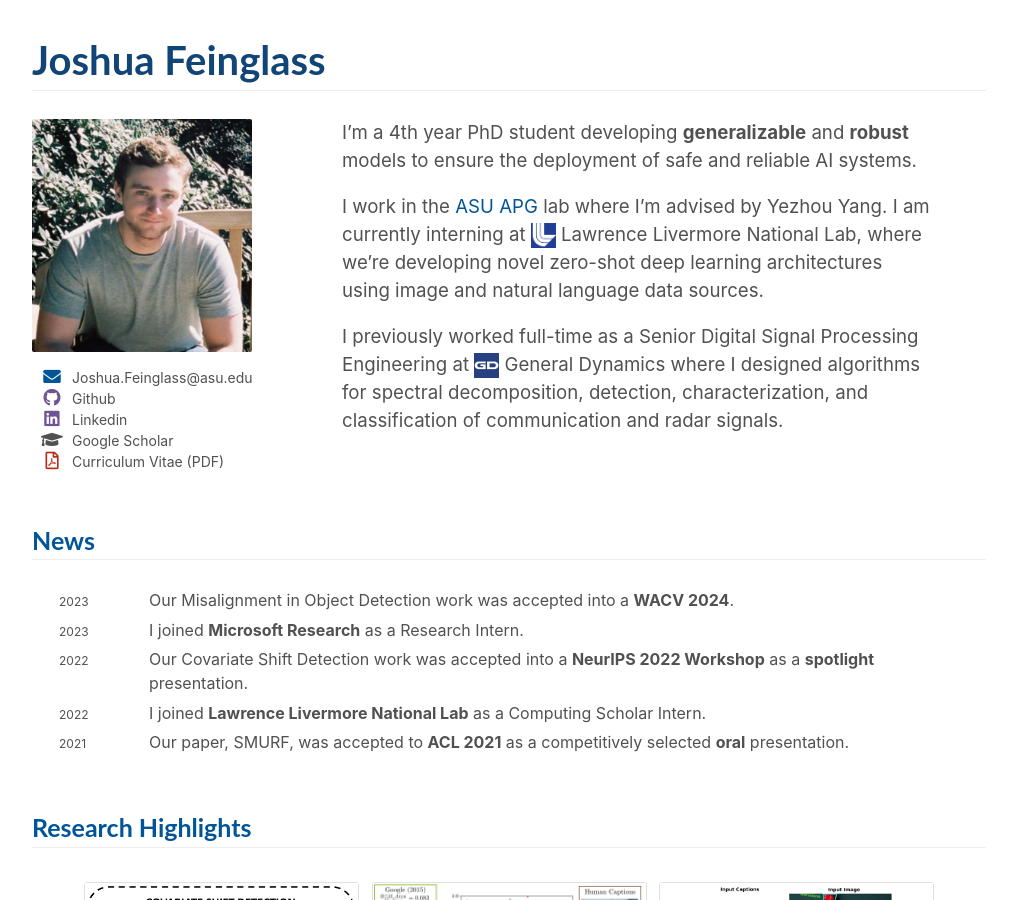
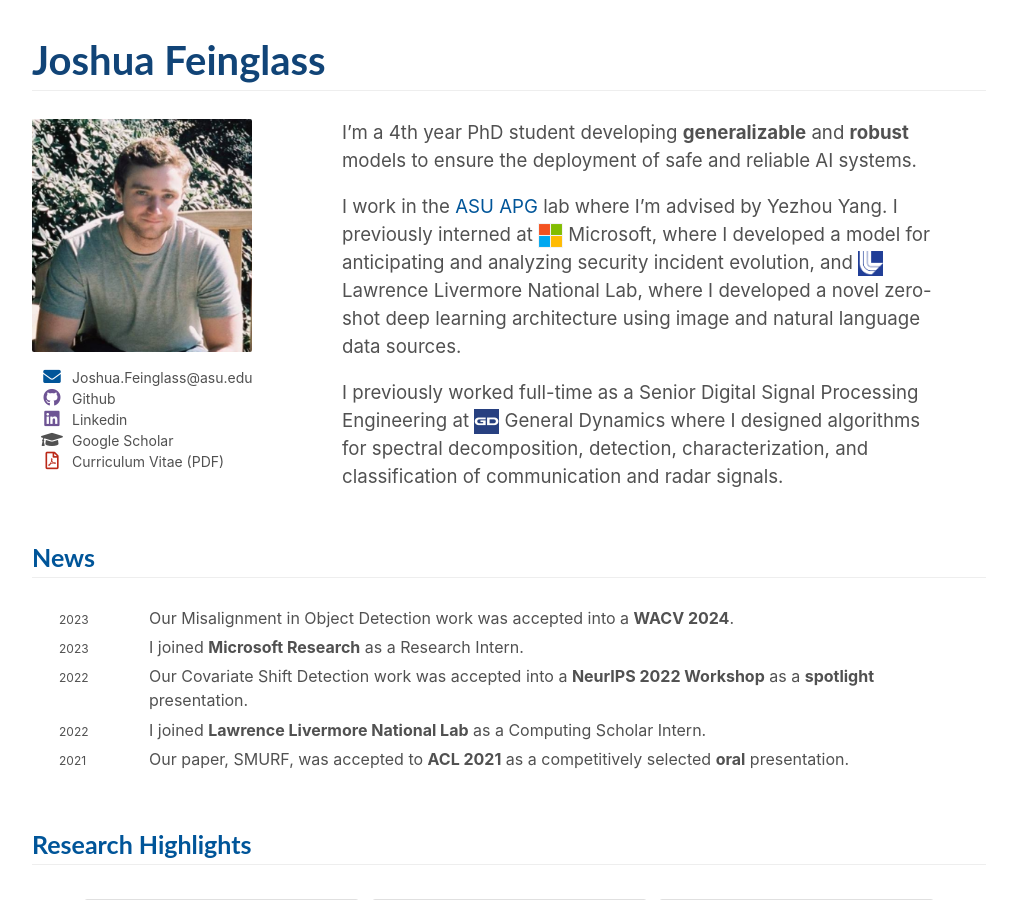
Before and after one commit to JoshuaFeinglass/JoshuaFeinglass.github.io, a Jekyll site: the page built from index.md, in a window 1280 px wide and 900 px high. Shown: the whole window, without its empty margins (131-1148 px from the left). Built offline with Jekyll 4.4.1, drawn with Linux system fonts in a browser that asks for light colours; nearby versions of some CDN libraries; some web fonts are replaced.

Commit message:
updated bio

```diff
--- a/index.md
+++ b/index.md
@@ -26,7 +26,7 @@ title: Home
 		I'm a 4th year PhD student developing <b>generalizable</b> and <b>robust</b> models to ensure the deployment of safe and reliable AI systems.
 	</p>
 	<p markdown="1" style="font-size: 14pt; padding-left:0rem">
-		I work in the <a href="https://yezhouyang.engineering.asu.edu/research-group/" style="color:#005599">ASU APG</a> lab where I'm advised by Yezhou Yang. I am currently interning at <img class="intro-logo" style="width: 25px;" src="/images/logos/llnl.png">  Lawrence Livermore National Lab, where we're developing novel zero-shot deep learning architectures using image and natural language data sources.
+		I work in the <a href="https://yezhouyang.engineering.asu.edu/research-group/" style="color:#005599">ASU APG</a> lab where I'm advised by Yezhou Yang. I previously interned at <img class="intro-logo" style="width: 25px;" src="/images/logos/ms.png">  Microsoft, where I developed a model for anticipating and analyzing security incident evolution, and <img class="intro-logo" style="width: 25px;" src="/images/logos/llnl.png">  Lawrence Livermore National Lab, where I developed a novel zero-shot deep learning architecture using image and natural language data sources.
 	</p>
 	<p markdown="1" style="font-size: 14pt; padding-left:0rem">
 		I previously worked full-time as a Senior Digital Signal Processing Engineering at <img class="intro-logo" style="width: 25px;" src="/images/logos/gd.png"> General Dynamics where I designed algorithms for spectral decomposition, detection, characterization, and classification of communication and radar signals.
```
Also changed, not shown: images/logos/ms.png (added).
